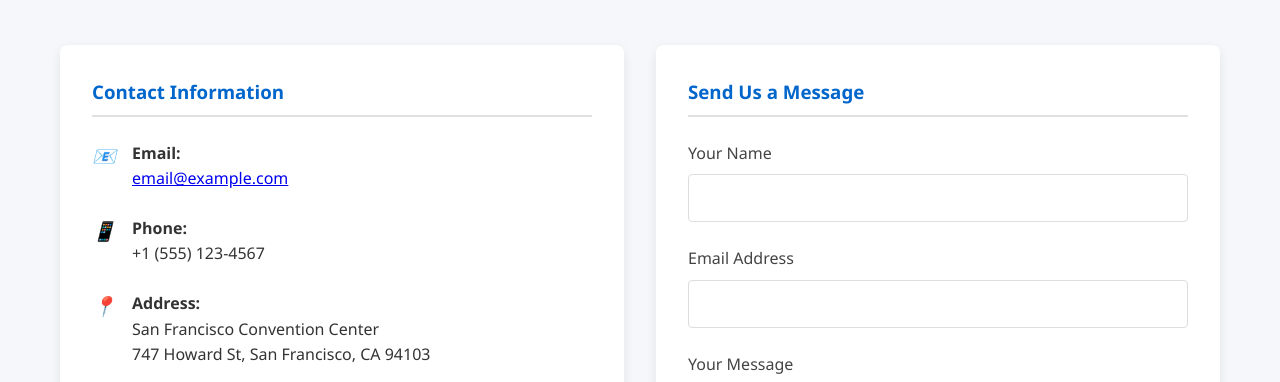
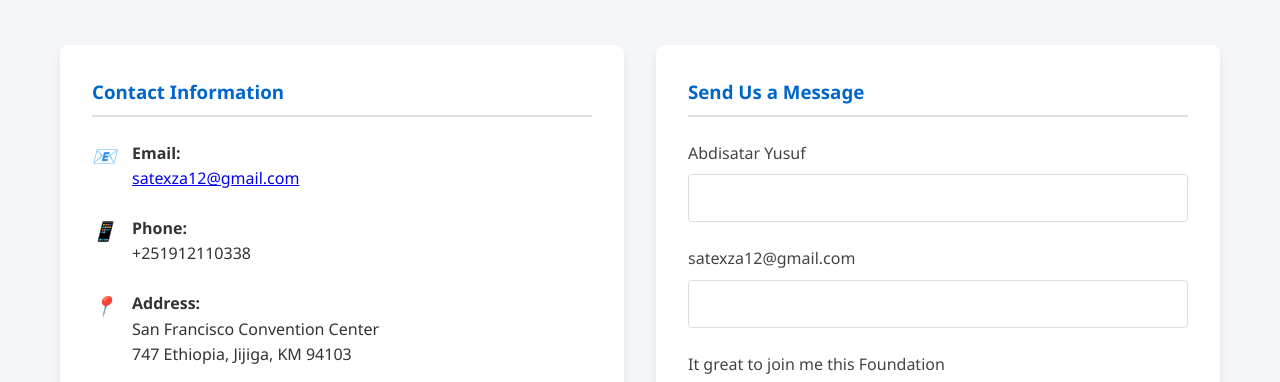
Before and after one commit to abdisataryusuf10/TechCon_HTML, a plain HTML site: page techcon_website/contact.html in a window 1280 px wide. Shown: the part 339-721 px from the top of the page. Drawn offline with Linux system fonts and the light colour scheme.

Commit message:
Update contact.html

```diff
--- a/techcon_website/contact.html
+++ b/techcon_website/contact.html
@@ -316,7 +316,7 @@
                     <i>📧</i>
                     <div>
                         <strong>Email:</strong><br>
-                        <a href="mailto:email@example.com">email@example.com</a>
+                        <a href="mailto:satexza12@gmail.com">satexza12@gmail.com</a>
                     </div>
                 </div>
 
@@ -324,7 +324,7 @@
                     <i>📱</i>
                     <div>
                         <strong>Phone:</strong><br>
-                        +1 (555) 123-4567
+                        +251912110338
                     </div>
                 </div>
 
@@ -333,7 +333,7 @@
                     <div>
                         <strong>Address:</strong><br>
                         San Francisco Convention Center<br>
-                        747 Howard St, San Francisco, CA 94103
+                        747 Ethiopia, Jijiga, KM 94103
                     </div>
                 </div>
 
@@ -356,17 +356,17 @@
                 <h3>Send Us a Message</h3>
                 <form id="contactForm">
                     <div class="form-group">
-                        <label for="name">Your Name</label>
+                        <label for="name">Abdisatar Yusuf</label>
                         <input type="text" id="name" name="name" required>
                     </div>
 
                     <div class="form-group">
-                        <label for="email">Email Address</label>
+                        <label for="email">satexza12@gmail.com</label>
                         <input type="email" id="email" name="email" required>
                     </div>
 
                     <div class="form-group">
-                        <label for="message">Your Message</label>
+                        <label for="message">It great to join me this Foundation</label>
                         <textarea id="message" name="message" required></textarea>
                     </div>
 
```
